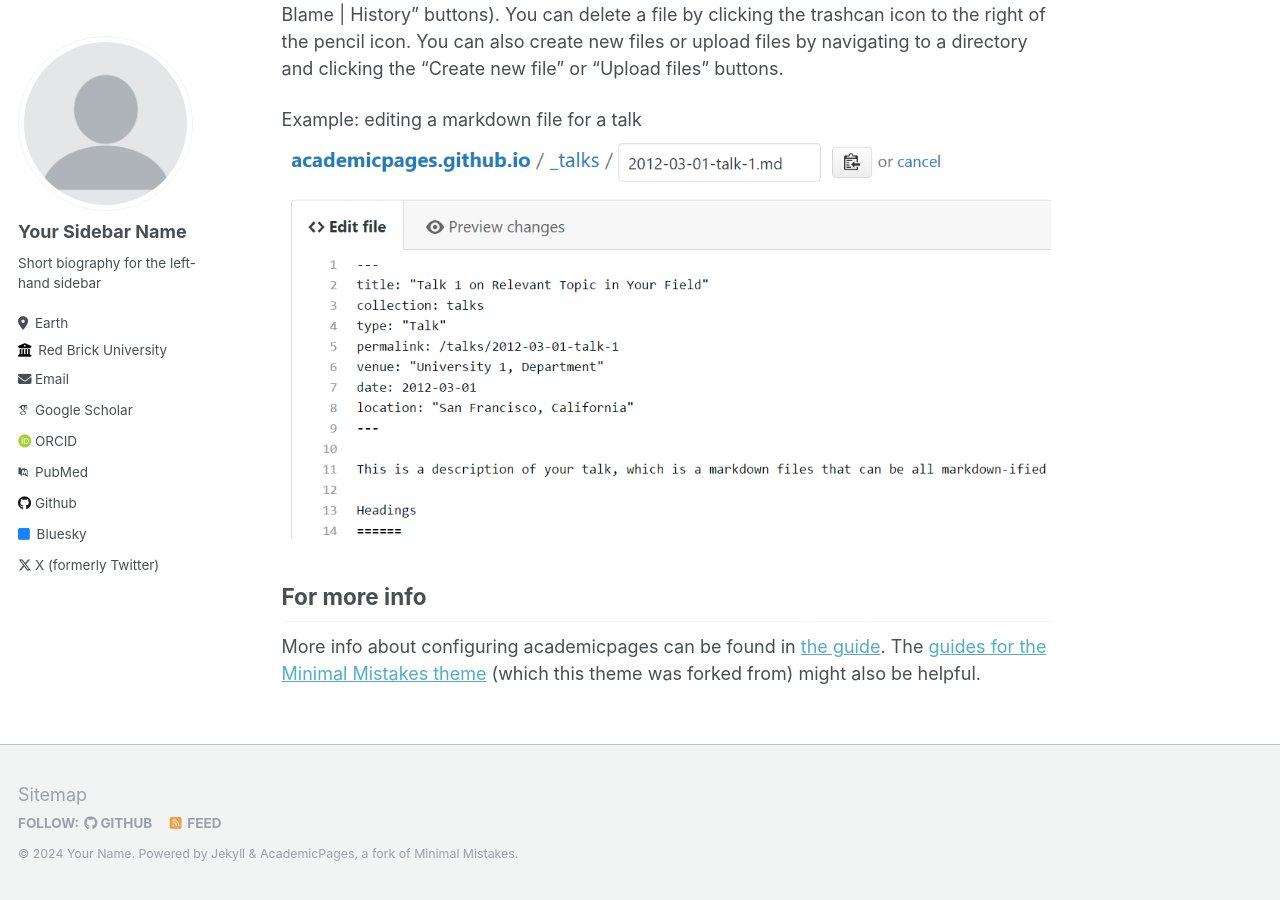
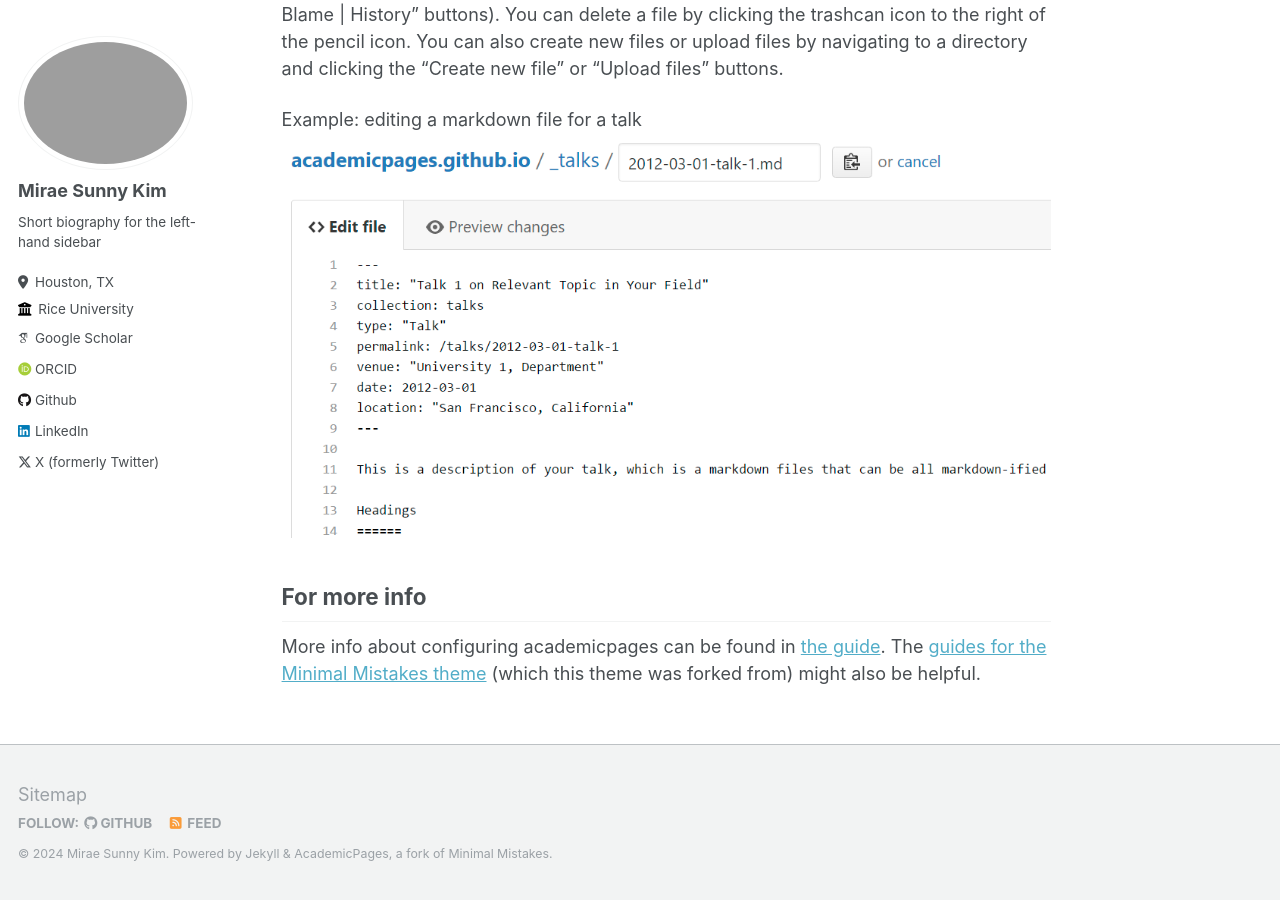
Before and after one commit to miraesunnykim/miraesunnykim.github.io, a Jekyll site: the page built from _pages/about.md, in a window 1280 px wide and 900 px high, scrolled down 2463 px. Built offline with Jekyll 4.4.1, drawn with Linux system fonts in a browser that asks for light colours; some web fonts are replaced; some of the changed text lies outside the part shown.

Commit message:
Update _config.yml

```diff
--- a/_config.yml
+++ b/_config.yml
@@ -8,46 +8,46 @@
 
 # Basic Site Settings
 locale                   : "en-US"
-title                    : "Your Name / Site Title"
+title                    : "Mirae Sunny Kim"
 title_separator          : "-"
-name                     : &name "Your Name"
-description              : &description "personal description"
-url                      : https://academicpages.github.io # the base hostname & protocol for your site e.g. "https://mmistakes.github.io"
+name                     : &name "Mirae Sunny Kim"
+description              : &description "CS PhD @ Rice"
+url                      : https://miraesunnykim.github.io # the base hostname & protocol for your site e.g. "https://mmistakes.github.io"
 baseurl                  : "" # the subpath of your site, e.g. "/blog"
-repository               : "academicpages/academicpages.github.io"
+repository               : "miraesunnykim.github.io"
 
 # Site Author - The following control what appear as part of the author content on the side bar.
 #               If a field is blank the icon and link will not appear, otherwise it will be shown.
 #               Additional customization can be done by editing /_includes/author-profile.html
 author:
   # Biographic information
-  avatar           : "profile.png"
-  name             : "Your Sidebar Name"
+  avatar           : "headshot.jpg"
+  name             : "Mirae Sunny Kim"
   pronouns         : # example: "she/her"
   bio              : "Short biography for the left-hand sidebar"
-  location         : "Earth"
-  employer         : "Red Brick University"
+  location         : "Houston, TX"
+  employer         : "Rice University"
   uri              : # URL
-  email            : "none@example.org"
+  email            :
 
   # Academic websites
   arxiv            : # URL - Update with the correct link to your profile
-  googlescholar    : "https://scholar.google.com/citations?user=PS_CX0AAAAAJ"
+  googlescholar    : "https://scholar.google.com/citations?user=sCQMY1wAAAAJ&hl=en"
   impactstory      : # URL
-  orcid            : "http://orcid.org/yourorcidurl"
-  pubmed           : "https://www.ncbi.nlm.nih.gov/pubmed/?term=john+snow"
+  orcid            : "https://orcid.org/0000-0002-0873-7408"
+  pubmed           :
   researchgate     : # URL
 
   # Repositories and software development
   bitbucket        : # Username - Update with your username on the site
   codepen          : # Username
   dribbble         : # Username
-  github           : "academicpages"
+  github           : "miraesunnykim"
   kaggle           : # Username
   stackoverflow    : # User number or user number and name (i.e., use "1" or "1/jeff-atwood")
 
   # Social media
-  bluesky          : "bsky.app" # Replace this with you Bluesky username
+  bluesky          : # Replace this with you Bluesky username
   facebook         : # Username
   flickr           : # Username
   foursquare       : # Username
@@ -56,7 +56,7 @@ author:
   keybase          : # Username
   instagram        : # Username
   lastfm           : # Username
-  linkedin         : # Username
+  linkedin         : "miraesunnykim" # Username
   mastodon         : # URL
   medium           : # URL
   pinterest        : # Username
@@ -64,7 +64,7 @@ author:
   steam            : # Username
   telegram         : # URL
   tumblr           : # Username
-  twitter          : "UniofOxford"  # Replace this with your X / Twitter handle
+  twitter          : "miraesunnykim"  # Replace this with your X / Twitter handle
   vine             : # Username
   weibo            : # Username
   wikipedia        : # Username
@@ -279,7 +279,7 @@ sass:
 permalink: /:categories/:title/
 # paginate: 5 # amount of posts to show
 # paginate_path: /page:num/
-timezone: America/Los_Angeles # http://en.wikipedia.org/wiki/List_of_tz_database_time_zones
+timezone: America/Chicago # http://en.wikipedia.org/wiki/List_of_tz_database_time_zones
 
 
 # Plugins
```
